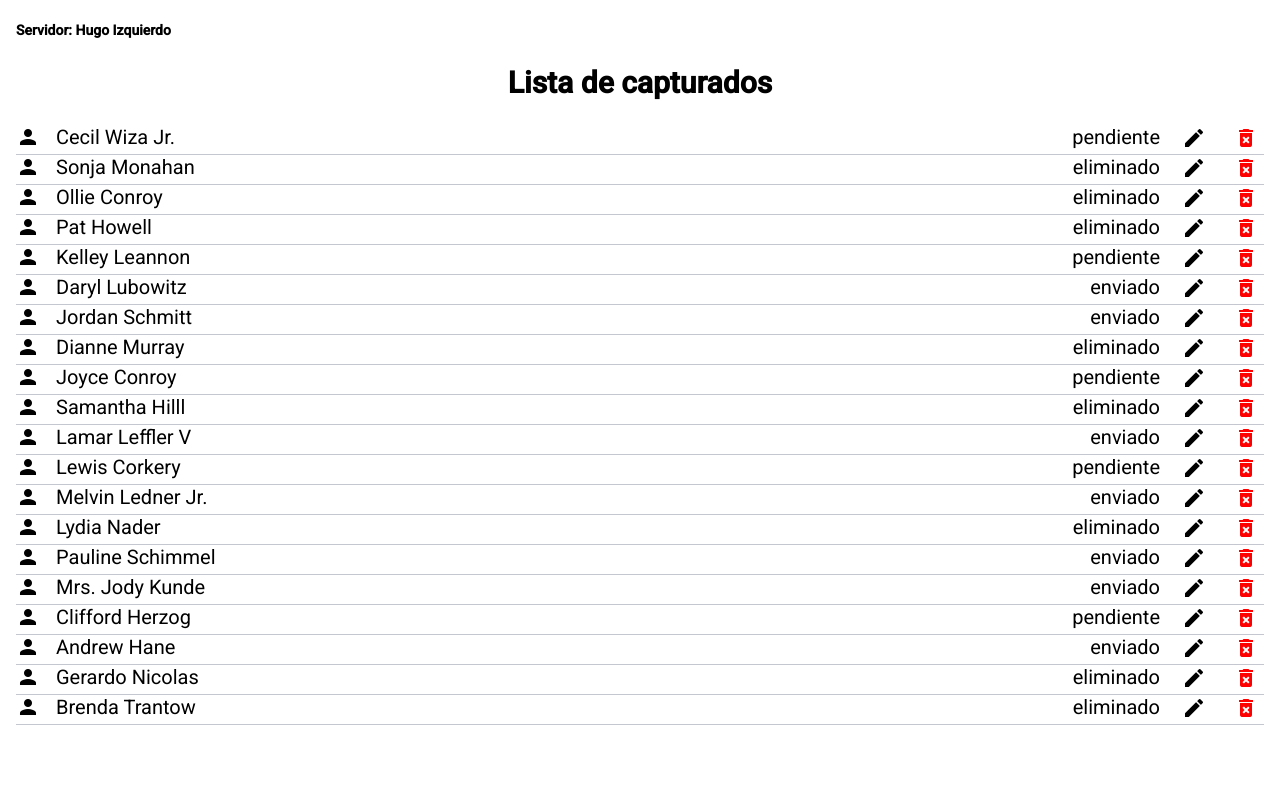
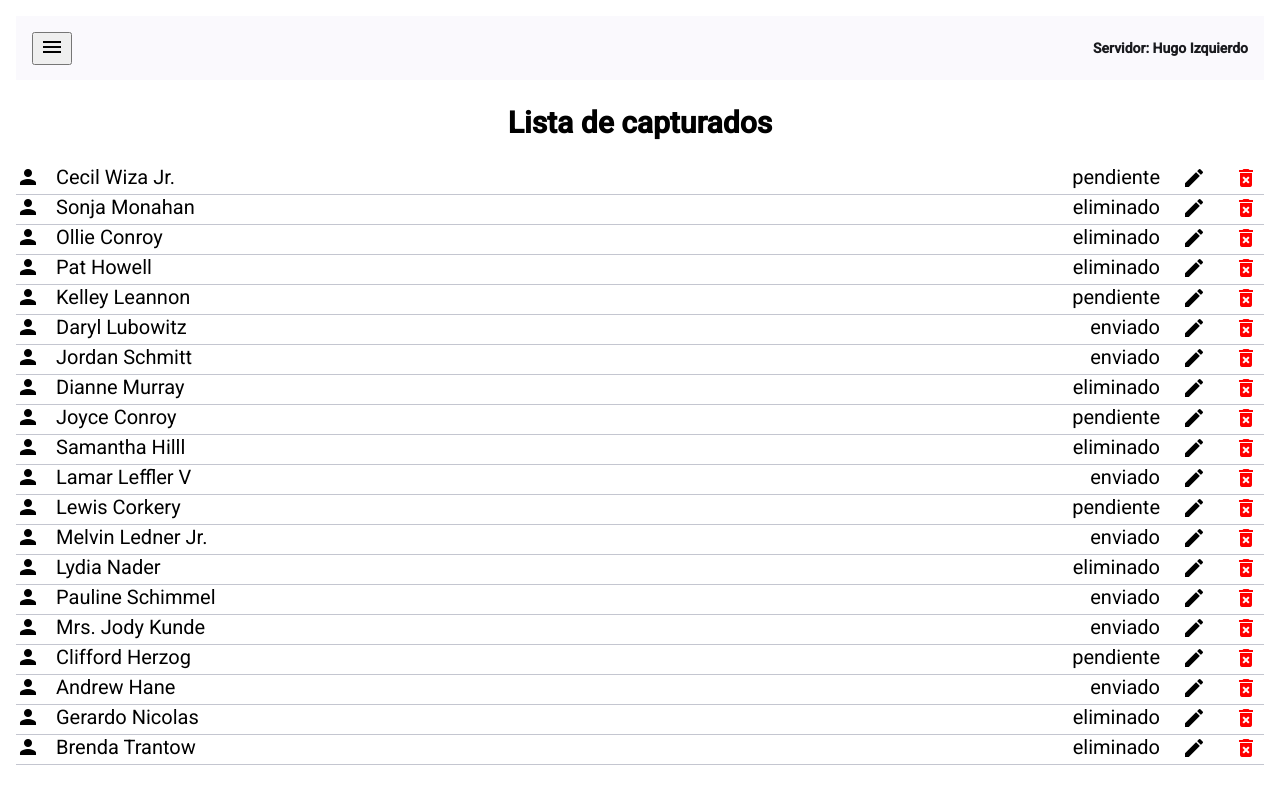
Before and after one commit to VHIzq/frontend, an Angular app: page /registry-list in a window 1280 px wide. Built offline with nearby package versions, Linux system fonts and the light colour scheme.

Commit message:
add toolbar

```diff
--- a/src/app/app.component.html
+++ b/src/app/app.component.html
@@ -1,6 +1,4 @@
 <div class="container">
-  @if (isAuthenticated) {
-    <strong class="area-servidor" >Servidor: {{ servidor }}</strong>
-  }
+  <lra-menu-toolbar />
   <router-outlet></router-outlet>
 </div>
--- a/src/app/app.component.scss
+++ b/src/app/app.component.scss
@@ -1,8 +1,4 @@
 .container {
   height: 100%;
   width: 100%;
-
-  .area-servidor {
-    font-size: 14px;
-  }
 }
--- a/src/app/app.component.ts
+++ b/src/app/app.component.ts
@@ -1,15 +1,11 @@
 import { Component } from '@angular/core';
 import { RouterOutlet } from '@angular/router';
+import { MenuToolbarComponent } from './shared/components/menu-toolbar/menu-toolbar.component';
 
 @Component({
-    selector: 'lra-root',
-    imports: [RouterOutlet],
-    templateUrl: './app.component.html',
-    styleUrl: './app.component.scss'
+  selector: 'lra-root',
+  imports: [RouterOutlet, MenuToolbarComponent],
+  templateUrl: './app.component.html',
+  styleUrl: './app.component.scss',
 })
-export class AppComponent {
-  title = 'frontend';
-
-  servidor = 'Hugo Izquierdo';
-  isAuthenticated = true;
-}
+export class AppComponent {}
--- /dev/null
+++ b/src/app/shared/components/menu-toolbar/menu-toolbar.component.html
@@ -0,0 +1,15 @@
+<div class="container">
+  <mat-toolbar>
+    <button
+      matIconButton
+      class="example-icon"
+      aria-label="Example icon-button with menu icon"
+    >
+      <mat-icon>menu</mat-icon>
+    </button>
+    <span class="spacer"></span>
+    @if (isAuthenticated) {
+    <strong class="area-servidor">Servidor: {{ servidor }}</strong>
+    }
+  </mat-toolbar>
+</div>
--- /dev/null
+++ b/src/app/shared/components/menu-toolbar/menu-toolbar.component.scss
@@ -0,0 +1,7 @@
+.spacer {
+  flex: 1 1 auto;
+}
+
+.area-servidor {
+  font-size: 14px;
+}
--- /dev/null
+++ b/src/app/shared/components/menu-toolbar/menu-toolbar.component.ts
@@ -0,0 +1,15 @@
+import { CommonModule } from '@angular/common';
+import { Component } from '@angular/core';
+import {MatToolbarModule} from '@angular/material/toolbar';
+import { MatIconModule } from "@angular/material/icon";
+
+@Component({
+  selector: 'lra-menu-toolbar',
+  imports: [CommonModule, MatToolbarModule, MatIconModule],
+  templateUrl: './menu-toolbar.component.html',
+  styleUrl: './menu-toolbar.component.scss'
+})
+export class MenuToolbarComponent {
+  servidor = 'Hugo Izquierdo';
+  isAuthenticated = true;
+}
```
